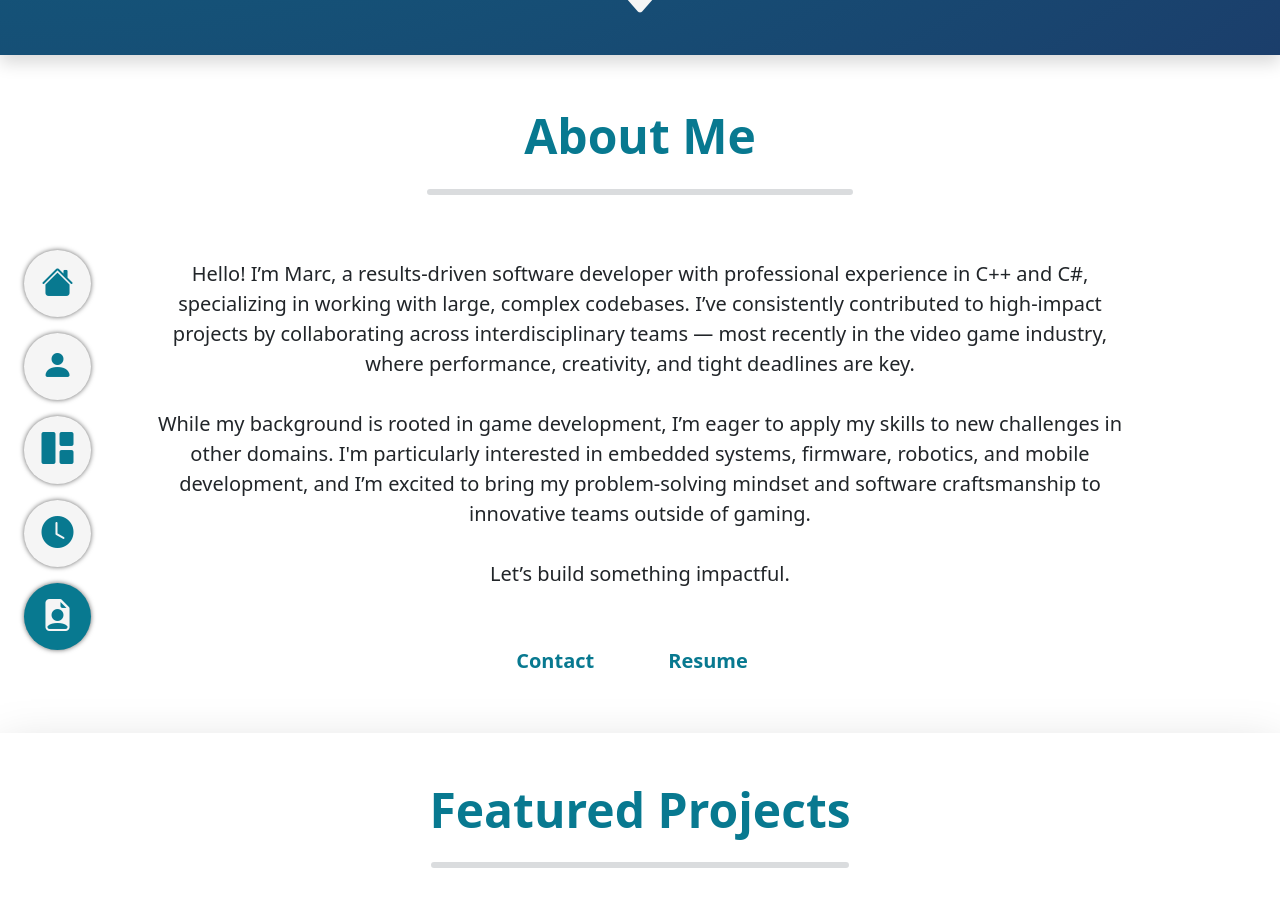
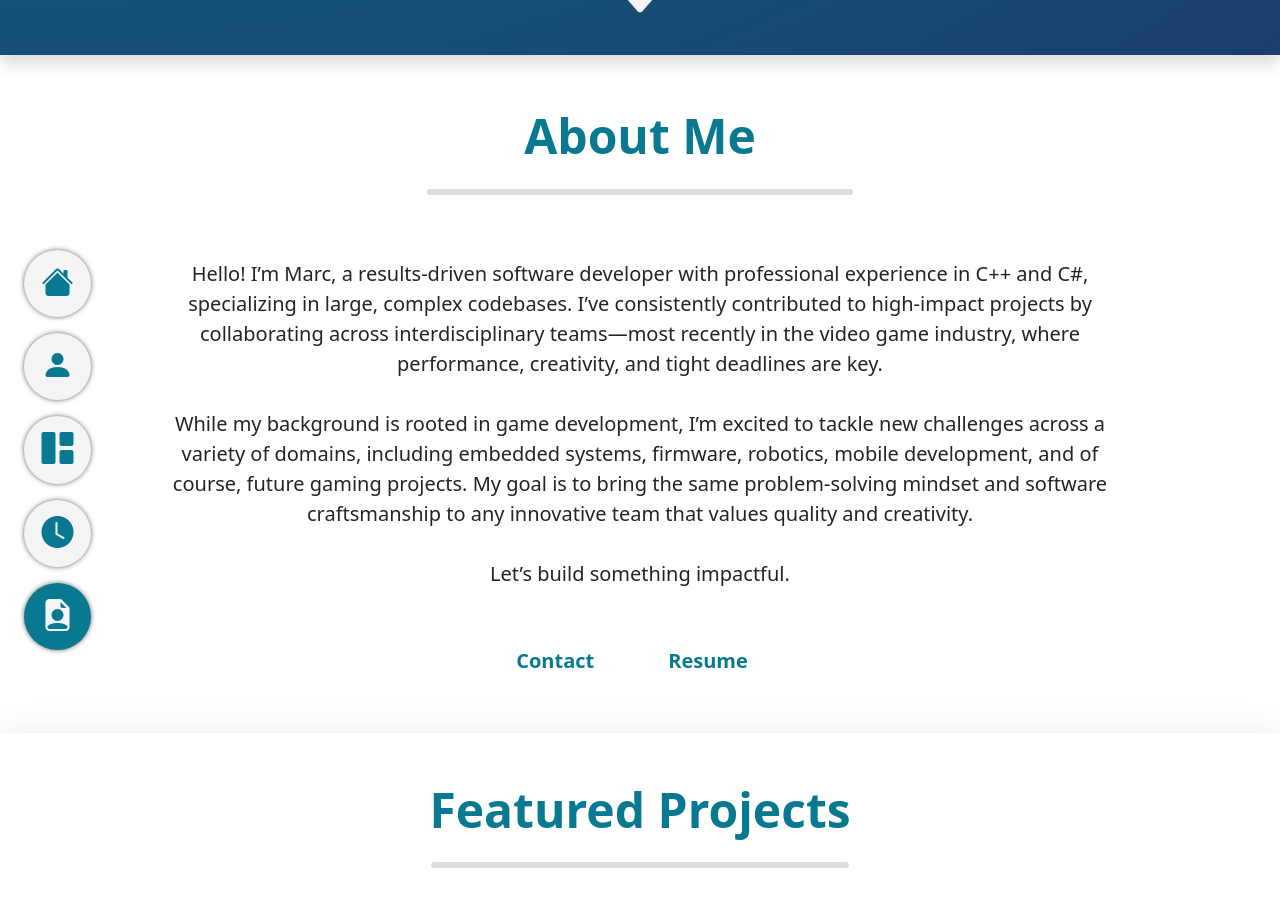
Before and after one commit to tremblay95/tremblay95.github.io, a Jekyll site: the page built from index.html, in a window 1280 px wide and 900 px high, scrolled down 845 px. Built offline with Jekyll 4.4.1, drawn with Linux system fonts in a browser that asks for light colours.

Commit message:
reworded about-me to reflect my continued interest in game dev, despite also being interested in other fields

```diff
--- a/_config.yml
+++ b/_config.yml
@@ -3,7 +3,7 @@
 author: "Marc Tremblay"
 title: "Marc Tremblay" # the name of your site, e.g. ACME Corp.
 tagline: "Software Developer"
-about-me: "Hello! I’m Marc, a results-driven software developer with professional experience in C++ and C#, specializing in working with large, complex codebases. I’ve consistently contributed to high-impact projects by collaborating across interdisciplinary teams — most recently in the video game industry, where performance, creativity, and tight deadlines are key.<br><br>While my background is rooted in game development, I’m eager to apply my skills to new challenges in other domains. I'm particularly interested in embedded systems, firmware, robotics, and mobile development, and I’m excited to bring my problem-solving mindset and software craftsmanship to innovative teams outside of gaming.<br><br>Let’s build something impactful."
+about-me: "Hello! I’m Marc, a results-driven software developer with professional experience in C++ and C#, specializing in large, complex codebases. I’ve consistently contributed to high-impact projects by collaborating across interdisciplinary teams—most recently in the video game industry, where performance, creativity, and tight deadlines are key.<br><br>While my background is rooted in game development, I’m excited to tackle new challenges across a variety of domains, including embedded systems, firmware, robotics, mobile development, and of course, future gaming projects. My goal is to bring the same problem-solving mindset and software craftsmanship to any innovative team that values quality and creativity.<br><br>Let’s build something impactful."
 email: "marc.tremblay1995@gmail.com"
 github-url: "https://github.com/tremblay95"
 linkedin-url: "https://linkedin.com/in/marctremblay1995"
```
